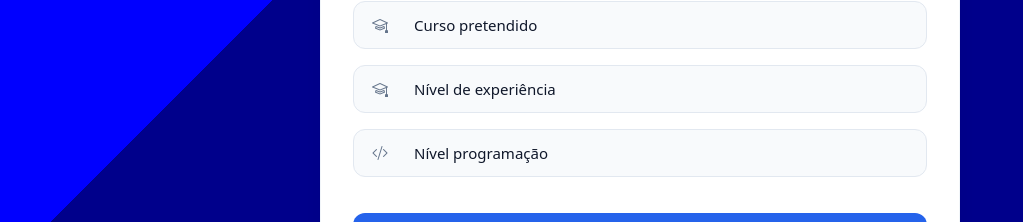
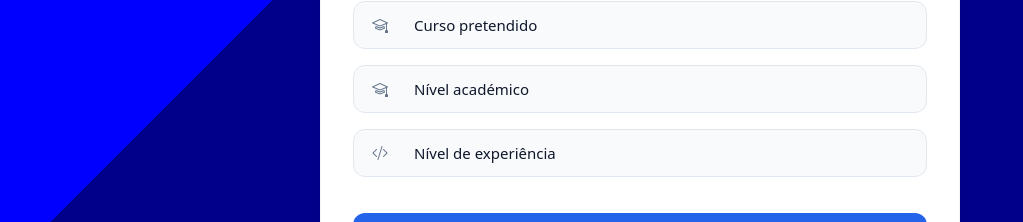
Before and after one commit to franciscofrederico124-tech/wof-form, a React (Vite) app in the folder wof-form/: page / in a window 1280 px wide. Shown: the part 1054-1276 px from the top of the page, without its empty margins (0-1023 px from the left). Built offline with nearby package versions, Linux system fonts and the light colour scheme; no server answers.

Commit message:
Version 3.1.1

```diff
--- a/wof-form/src/components/card_form/card_form.tsx
+++ b/wof-form/src/components/card_form/card_form.tsx
@@ -107,7 +107,7 @@ export default function CardForm() {
                         <div className={style.input}>
                             <label><i className="bi bi-mortarboard"></i></label>
                             <select name="academic_level" defaultValue="" required>
-                                <option value="" disabled>Nível de experiência</option>
+                                <option value="" disabled>Nível académico</option>
                                 <option value="medio">Médio</option>
                                 <option value="universitario">Universitário</option>
                                 <option value="outro">Outro</option>
@@ -117,7 +117,7 @@ export default function CardForm() {
                         <div className={style.input}>
                             <label><i className="bi bi-code-slash"></i></label>
                             <select name="level" defaultValue="" required>
-                                <option value="" disabled>Nível programação</option>
+                                <option value="" disabled>Nível de experiência</option>
                                 <option value="junior">Júnior</option>
                                 <option value="pleno">Pleno</option>
                                 <option value="senior">Sénior</option>
```
